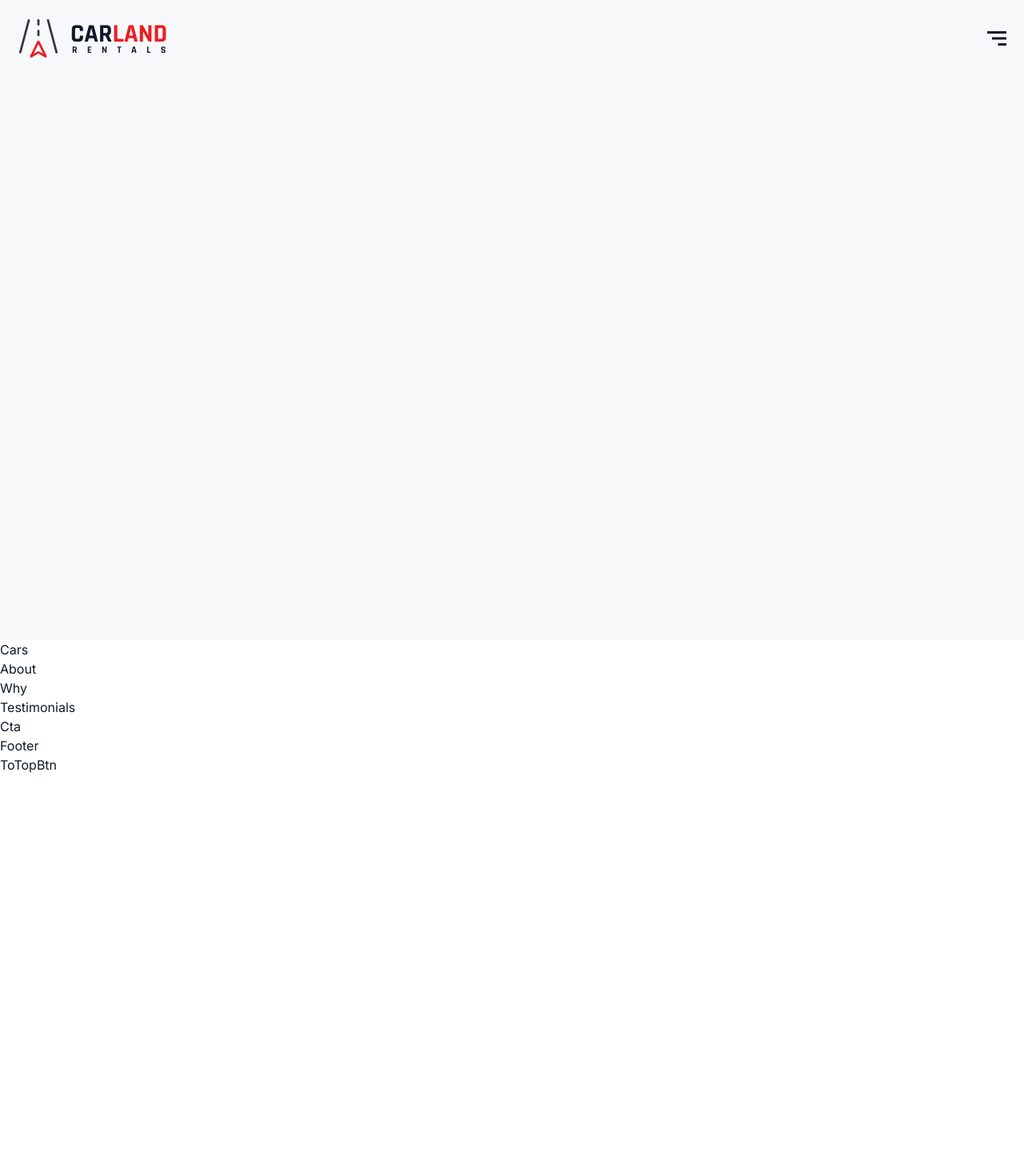
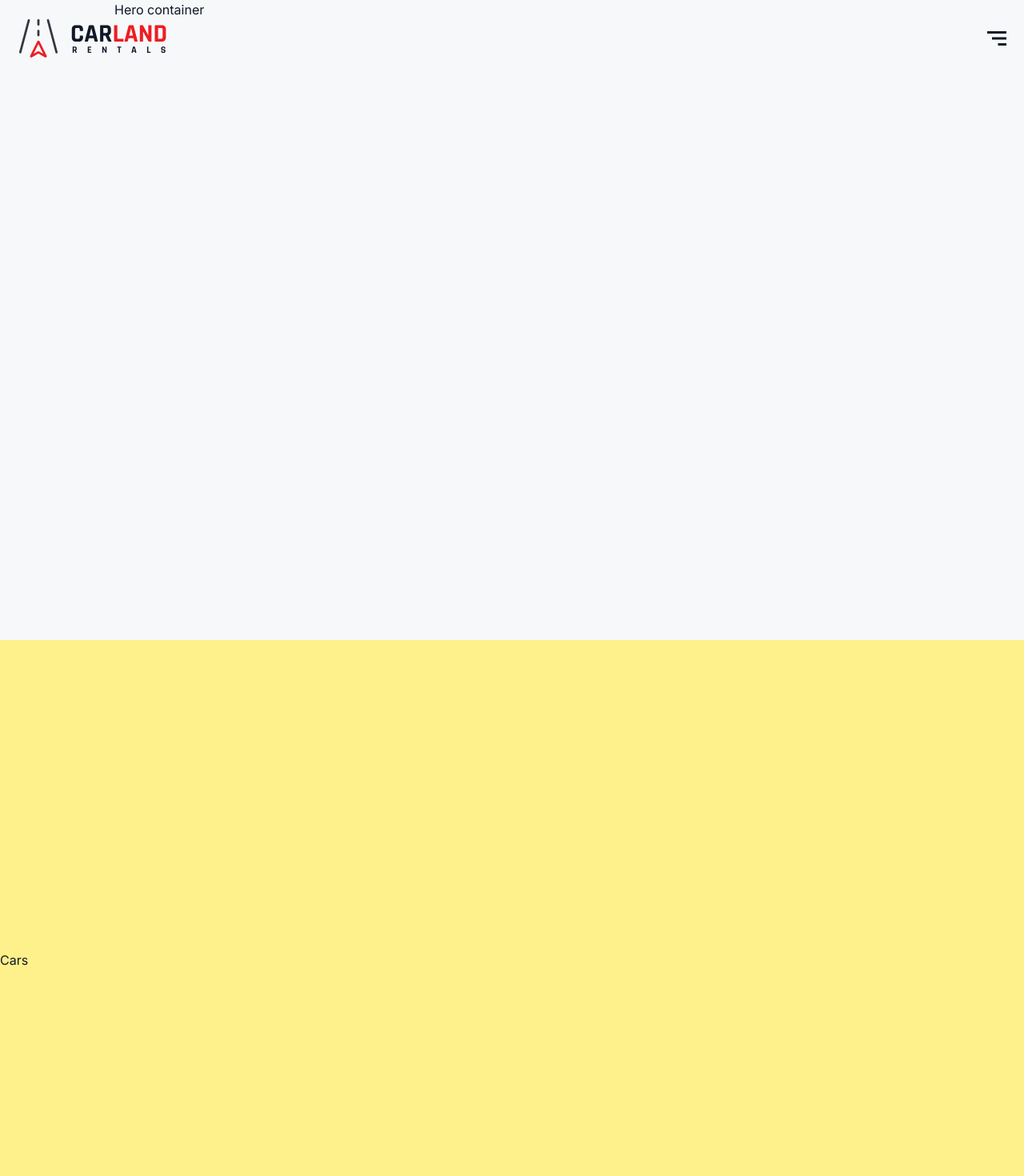
Before and after one commit to MuthonduG/car-showcase, a Next.js app: page / in a window 1280 px wide. Shown: the top 1470 px of the page at 80% size. Built offline with nearby package versions, Linux system fonts and the light colour scheme.

Commit message:
initial commit for cars

```diff
--- a/src/app/components/About.js
+++ b/src/app/components/About.js
@@ -1,8 +1,8 @@
 const About = () => {
   return (
-    <div>
+    <section className="section flex items-center bg-pink-200" id="about">
       About
-    </div>
+    </section>
   )
 }
 
--- a/src/app/components/Cars.js
+++ b/src/app/components/Cars.js
@@ -1,7 +1,7 @@
 export default function Cars() {
   return (
-    <div>
+    <section className="h-screen flex items-center bg-yellow-200" id="cars">
       Cars
-    </div>
+    </section>
   )
 }
--- a/src/app/components/Cta.js
+++ b/src/app/components/Cta.js
@@ -1,7 +1,7 @@
 export default function Cta() {
   return (
-    <div>
+    <section className="pt-24 xl:pt-48 items-end pb-0 bg-[#b2b7c2]" id="contact">
       Cta
-    </div>
+    </section>
   )
 }
--- a/src/app/components/Header.js
+++ b/src/app/components/Header.js
@@ -7,7 +7,7 @@ import Searchmobile from "./Searchmobile";
 import { useMediaQuery } from "react-responsive";
 import Logo from '../../../public/icons/logo.svg';
 import { BiMenuAltRight, BiX } from 'react-icons/bi'
-import { SearchContext } from "../context/Search";
+import { SearchContext } from "../context/search";
 
 export default function Header() {
   const { setSearchActive } = useContext(SearchContext)
@@ -66,7 +66,7 @@ export default function Header() {
             <Link className="cursor-pointer" to="cars" activeClass="active" smooth={desktopMode} spy={true}>Cars</Link>
             <Link className="cursor-pointer" to="about" activeClass="active" smooth={desktopMode} spy={true}>About</Link>
             <Link className="cursor-pointer" to="why" activeClass="active" smooth={desktopMode} spy={true}>Why us</Link>
-            <Link className="cursor-pointer" to="testimonials" activeClass="active" smooth={desktopMode} spy={true}>Testimonials</Link>
+            <Link className="cursor-pointer" to="testimonial" activeClass="active" smooth={desktopMode} spy={true}>Testimonials</Link>
             <Link className="cursor-pointer" to="contact" activeClass="active" smooth={desktopMode} spy={true}>Contact</Link>
             <Link className="xl:hidden btn btn-primary btn-sm max-w-[164px] mx-auto" to="/" activeClass="active" smooth={desktopMode} spy={true}>See all cars</Link>
             <Searchmobile/>
--- a/src/app/components/Hero.js
+++ b/src/app/components/Hero.js
@@ -1,13 +1,13 @@
-"use client"
-import { useContext } from "react"
-import Search from "./Search"
-import { SearchContext } from "../context/Search"
+"use client";
+import { useContext } from "react";
+import Search from "./Search";
+import { SearchContext } from "../context/search";
 
 export default function Hero() {
   const {searchActive} = useContext(SearchContext)
   return (
     <section className="h-screen xl:h-[90vh] bg-[#b2b7c2]/10" id="home">
-      <div className="container mx-auto h-full xl:pt-10"></div>
+      <div className="container mx-auto h-full xl:pt-10">Hero container</div>
       {
         searchActive ?
         (<div className="fixed top-[80px] z-10 w-full max-w-[1920px]">
@@ -19,4 +19,4 @@ export default function Hero() {
       }
     </section>
   )
-}
+};
--- a/src/app/components/Locationselection.js
+++ b/src/app/components/Locationselection.js
@@ -1,7 +1,10 @@
+"use clent";
+import React from "react";
+
 export default function Locationselection() {
   return (
     <div>
       Locationselection
     </div>
   )
-}
+};
--- a/src/app/components/Search.js
+++ b/src/app/components/Search.js
@@ -1,12 +1,12 @@
 "use client"
 import { useContext } from "react"
-import { SearchContext } from "../context/Search"
+import { SearchContext } from "../context/search"
 import Locationselection from "./Locationselection"
 
 export default function Search() {
   const {searchActive} = useContext(SearchContext)
   return (
-    <div className={`${searchActive ? 'bg-white rounded-none xl:h-[80px]': 'bg-white rounded-[20px] py-6 xl:pr-4 xl:h-[98px]'} hidden xl:block w-full relative shadow-lg`}>
+    <div className={`${searchActive ? 'bg-white rounded-none xl:h-[80px]' : 'bg-white rounded-[20px] py-6 xl:pr-4 xl:h-[98px]'} hidden xl:block w-full relative shadow-lg`}>
       <div className="xl:h-full flex items-center px-6 xl:px-0">
         <Locationselection/>
       </div>
--- a/src/app/components/Searchmobile.js
+++ b/src/app/components/Searchmobile.js
@@ -1,7 +1,24 @@
+import Dateselection from "./Dateselection";
+import Hoursselection from "./Hoursselection";
+import Locationselection from "./Locationselection";
+
 export default function Searchmobile() {
   return (
-    <div>
-      Searchmobile
+    <div className="xl:hidden font-medium">
+      <div className="container mx-auto">
+        <div className="flex flex-col gap-y-4">
+
+          <Locationselection/>
+          <Dateselection/>
+          <Hoursselection/>
+
+          <div className="flex items-center px-6">
+            <button className="btn btn-sm btn-accent w-[164px] mx-auto">
+              Search
+            </button>
+          </div>
+        </div>
+      </div>
     </div>
   )
-}
+};
--- a/src/app/components/Testimonials.js
+++ b/src/app/components/Testimonials.js
@@ -1,7 +1,7 @@
 export default function Testimonials() {
   return (
-    <div>
+    <section className="section flex items-center bg-cyan-300" id="testimonial">
       Testimonials
-    </div>
+    </section>
   )
 }
--- a/src/app/components/Why.js
+++ b/src/app/components/Why.js
@@ -1,7 +1,7 @@
 export default function Why() {
   return (
-    <div>
+    <section className="section flex items-center bg-green-200" id="why">
       Why
-    </div>
+    </section>
   )
 }
--- a/src/app/layout.js
+++ b/src/app/layout.js
@@ -1,6 +1,6 @@
 import { Inter } from "next/font/google";
 import "./globals.css";
-import { SearchContextProvider } from "./context/Search";
+import { SearchContextProvider } from "./context/search";
 
 const inter = Inter({ subsets: ["latin"] });
 
```
Also changed, not shown: src/app/context/search.js (renamed from src/app/context/Search.js).
